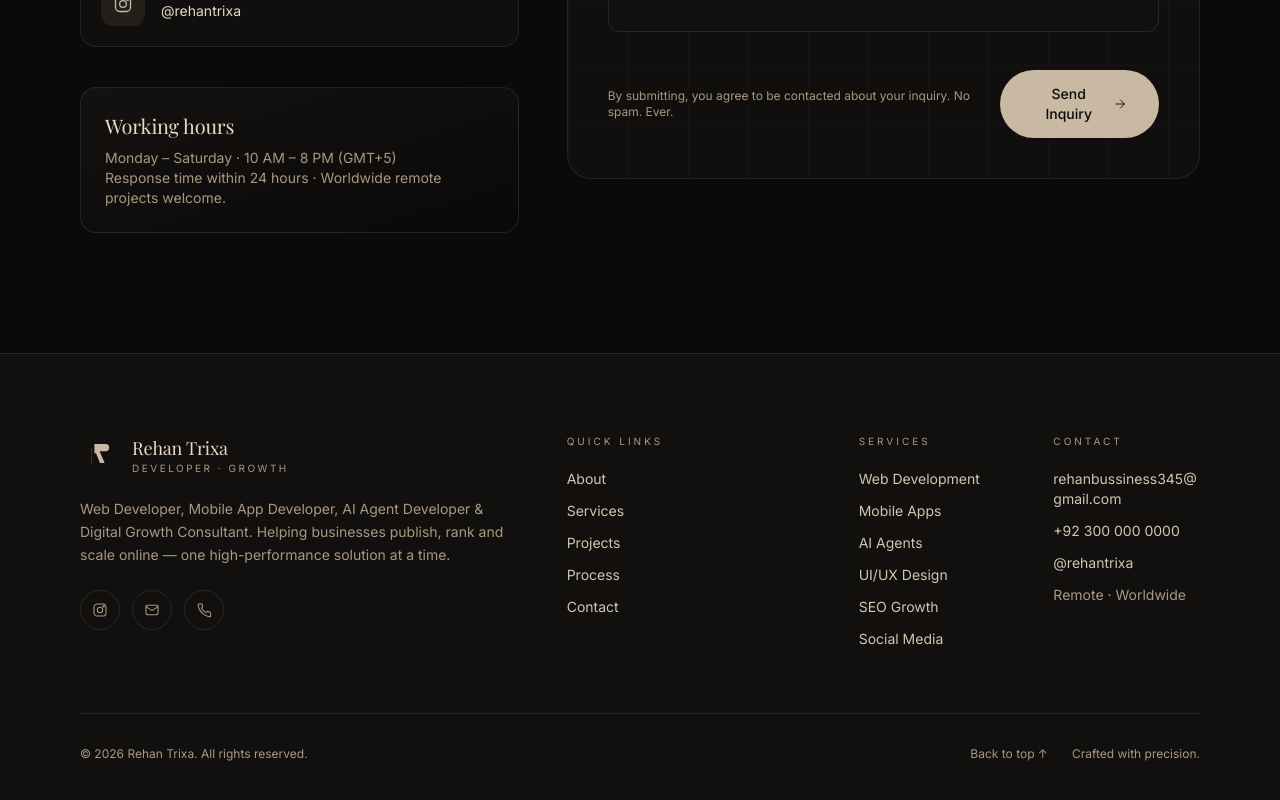
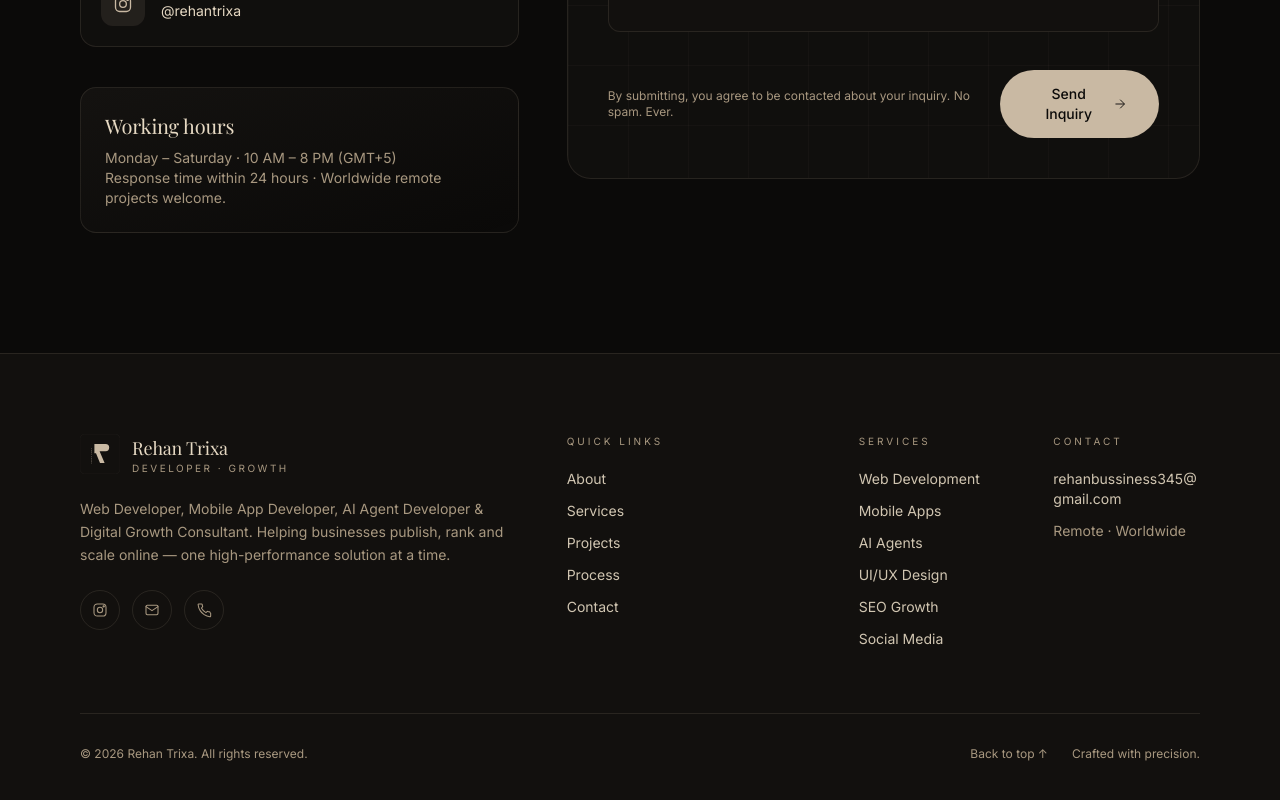
Before and after one commit to rehanbussiness345/Rehan-portfolio, a React (Vite) app: page / in a window 1280 px wide. Shown: the part 6938-7738 px from the top of the page. Built offline with nearby package versions, Linux system fonts and the light colour scheme; a web font is replaced by a local one.

Commit message:
Update Footer.tsx

```diff
--- a/src/components/Footer.tsx
+++ b/src/components/Footer.tsx
@@ -76,14 +76,7 @@ export const Footer: React.FC = () => {
                   rehanbussiness345@gmail.com
                 </a>
               </li>
-              <li>
-                <a href="tel:+923000000000" className="transition-colors hover:text-sand">+92 300 000 0000</a>
-              </li>
-              <li>
-                <a href="https://www.instagram.com/rehantrixa/" target="_blank" rel="noopener noreferrer" className="transition-colors hover:text-sand">
-                  @rehantrixa
-                </a>
-              </li>
+
               <li className="text-sand-muted">Remote · Worldwide</li>
             </ul>
           </div>
```
